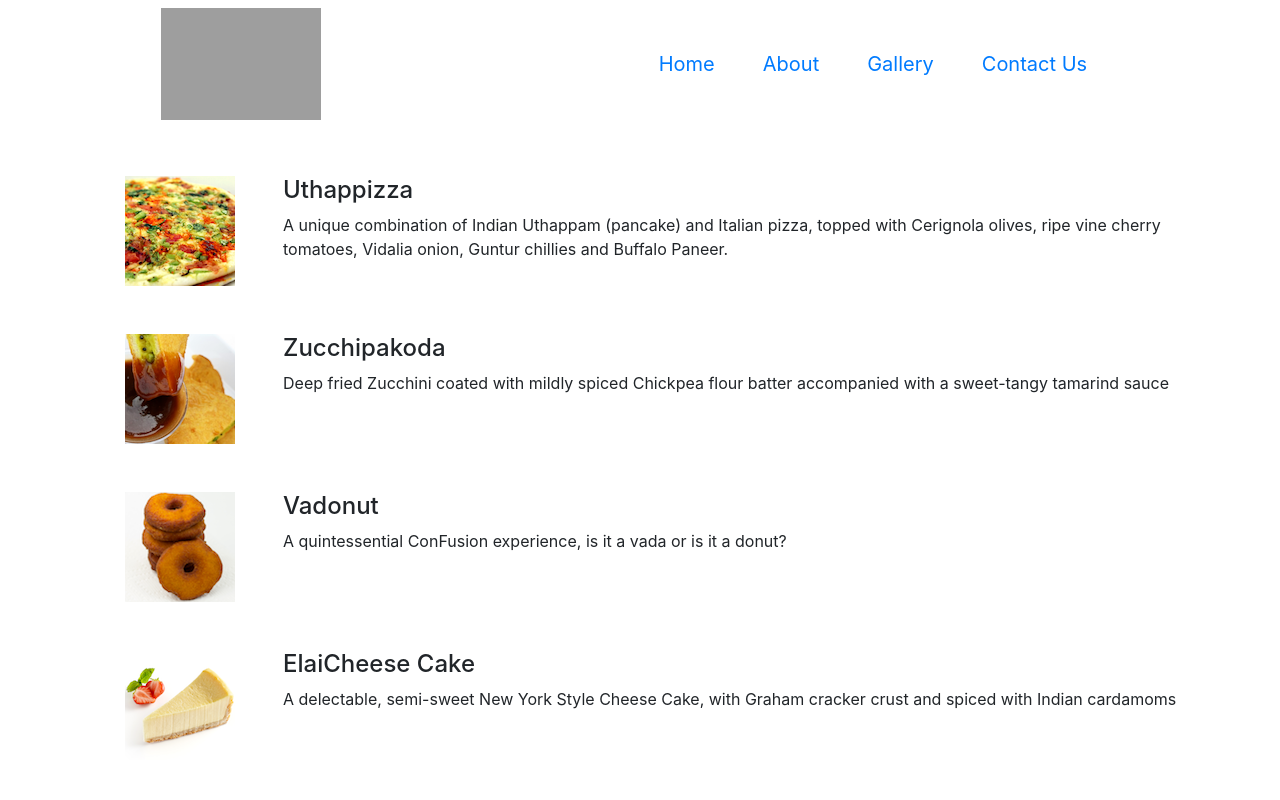
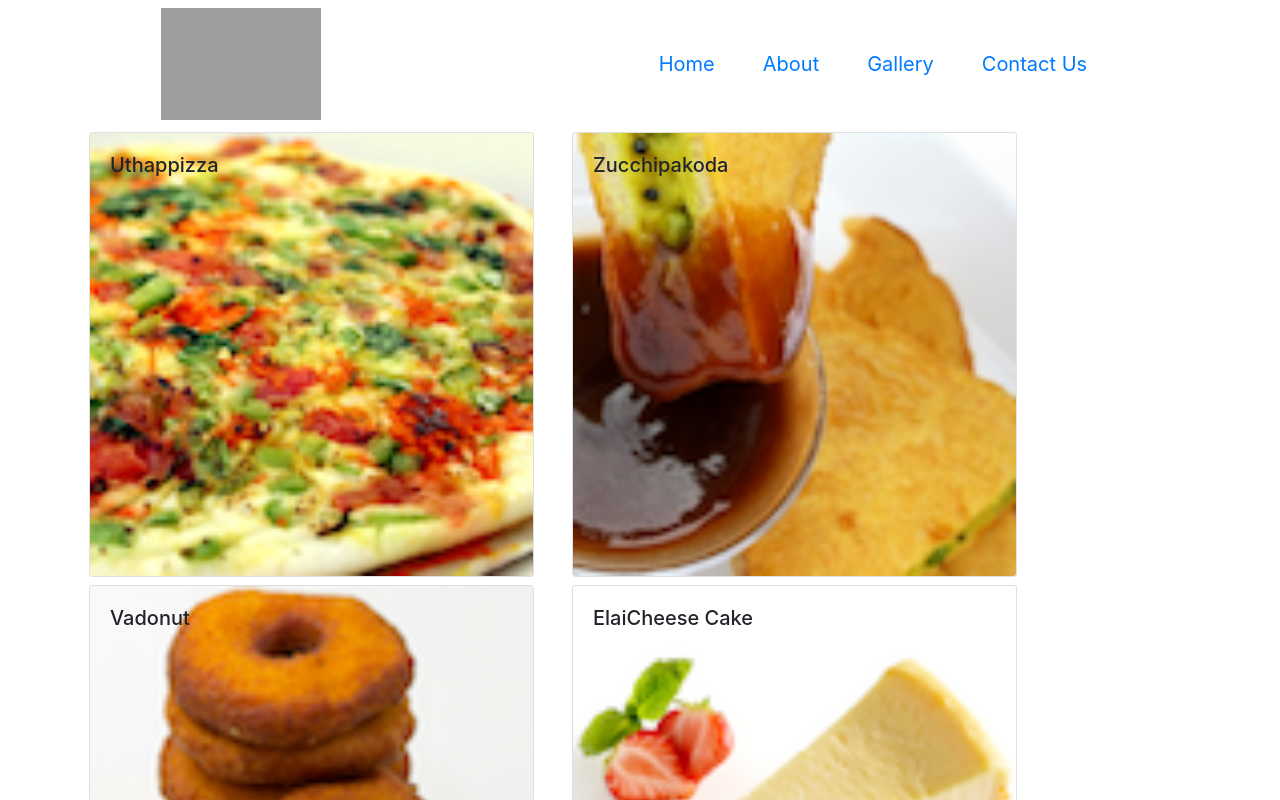
Before and after one commit to rama11996/ReactStudy, a React (Create React App) app: page / in a window 1280 px wide. Shown: the top 800 px of the page. Built offline with nearby package versions, Linux system fonts and the light colour scheme; grey boxes are pictures that could not be loaded.

Commit message:
Components Part 2

```diff
--- a/src/App.js
+++ b/src/App.js
@@ -3,14 +3,28 @@
 import { Navbar, NavbarBrand } from 'reactstrap';
 import Menu from './components/MenuComponent';
 import Header from './components/Header';
+import { DISHES } from './shared/dishes';
+import { Component } from 'react';
 
-function App() {
-  return (
-    <div >
-        <Header/>
-        <Menu/>
-    </div>
-  );
+class App extends Component {
+  constructor(props) {
+    super(props);
+    this.state = {
+      dishes: DISHES
+    };
+  }
+  render() {
+    return (
+      <div >
+          <Header/>
+          <Menu dishes={this.state.dishes} />
+
+      </div>
+    );
+  }
+
+
 }
 
+
 export default App;
--- a/src/components/MenuComponent.js
+++ b/src/components/MenuComponent.js
@@ -1,73 +1,60 @@
 import React, { Component } from 'react';
+import { Card, CardImg, CardImgOverlay, CardText, CardBody, CardTitle } from 'reactstrap';
 import { Media } from 'reactstrap';
 
 class Menu extends Component {
     constructor(props) {
         super(props);
         this.state = {
-            dishes: [
-                {
-                  id: 0,
-                  name:'Uthappizza',
-                  image: 'assets/images/uthappizza.png',
-                  category: 'mains',
-                  label:'Hot',
-                  price:'4.99',
-                  description:'A unique combination of Indian Uthappam (pancake) and Italian pizza, topped with Cerignola olives, ripe vine cherry tomatoes, Vidalia onion, Guntur chillies and Buffalo Paneer.'                        },
-               {
-                  id: 1,
-                  name:'Zucchipakoda',
-                  image: 'assets/images/zucchipakoda.png',
-                  category: 'appetizer',
-                  label:'',
-                  price:'1.99',
-                  description:'Deep fried Zucchini coated with mildly spiced Chickpea flour batter accompanied with a sweet-tangy tamarind sauce'                        },
-               {
-                  id: 2,
-                  name:'Vadonut',
-                  image: 'assets/images/vadonut.png',
-                  category: 'appetizer',
-                  label:'New',
-                  price:'1.99',
-                  description:'A quintessential ConFusion experience, is it a vada or is it a donut?'                        },
-               {
-                  id: 3,
-                  name:'ElaiCheese Cake',
-                  image: 'assets/images/elaicheesecake.png',
-                  category: 'dessert',
-                  label:'',
-                  price:'2.99',
-                  description:'A delectable, semi-sweet New York Style Cheese Cake, with Graham cracker crust and spiced with Indian cardamoms'                        }
-               ],
-        };
+         selectedDish : null
+        }
+    }
+    onDishSelect(dish) {
+        this.setState({ selectedDish: dish});
+    }
+
+    renderDish(dish) {
+        if (dish != null) {
+            return (
+                <Card>
+                    <CardImg top src={dish.image} alt={dish.Name} />
+                    <CardBody>
+                        <CardTitle>{dish.Title}</CardTitle>
+                        <CardText>{dish.description}</CardText>
+                    </CardBody>
+                </Card>
+            );
+        }
+        else {
+            <div></div>
+        }
     }
 
     render() {
-        const menu = this.state.dishes.map((dish) => {
+        const menu = this.props.dishes.map((dish) => {
             return(
-                <div key={dish.Id} className="home col-12 mt-5">
-                    <Media tag="li">
-                        <Media left middle>
-                            <Media object src={dish.image} alt={dish.name}/>
-                        </Media>
-                        <Media body className="ml-5">
-                            <Media heading>{dish.name} </Media>
-                            <p>{dish.description}</p>
-                        </Media>
-                    </Media>
-
+                <div  className="home col-12 col-md-5 m-1">
+                    <Card key={dish.Id} onClick= { () => this.onDishSelect(dish)} >
+                        <CardImg width="100%" src={dish.image} alt={dish.name} />
+                        <CardImgOverlay>
+                            <CardTitle> {dish.name}</CardTitle>
+                        </CardImgOverlay>
+                    </Card>
                 </div>
             );
         });
 
         return (
             <div className="container">
-                <div className="row">
-                    <Media list>
-                        {menu}
-                    </Media>
-                </div>
+            <div className="row">
+                {menu}
             </div>
+            <div className="row">
+              <div  className="col-12 col-md-5 m-1">
+                {this.renderDish(this.state.selectedDish)}
+              </div>
+            </div>
+        </div>
         );
     }
 }
--- /dev/null
+++ b/src/shared/dishes.js
@@ -0,0 +1,186 @@
+export const DISHES =
+    [
+        {
+        id: 0,
+        name:'Uthappizza',
+        image: 'assets/images/uthappizza.png',
+        category: 'mains',
+        label:'Hot',
+        price:'4.99',
+        description:'A unique combination of Indian Uthappam (pancake) and Italian pizza, topped with Cerignola olives, ripe vine cherry tomatoes, Vidalia onion, Guntur chillies and Buffalo Paneer.',
+        comments: [
+            {
+            id: 0,
+            rating: 5,
+            comment: "Imagine all the eatables, living in conFusion!",
+            author: "John Lemon",
+            date: "2012-10-16T17:57:28.556094Z"
+            },
+            {
+            id: 1,
+            rating: 4,
+            comment: "Sends anyone to heaven, I wish I could get my mother-in-law to eat it!",
+            author: "Paul McVites",
+            date: "2014-09-05T17:57:28.556094Z"
+            },
+            {
+            id: 2,
+            rating: 3,
+            comment: "Eat it, just eat it!",
+            author: "Michael Jaikishan",
+            date: "2015-02-13T17:57:28.556094Z"
+            },
+            {
+            id: 3,
+            rating: 4,
+            comment: "Ultimate, Reaching for the stars!",
+            author: "Ringo Starry",
+            date: "2013-12-02T17:57:28.556094Z"
+            },
+            {
+            id: 4,
+            rating: 2,
+            comment: "It's your birthday, we're gonna party!",
+            author: "25 Cent",
+            date: "2011-12-02T17:57:28.556094Z"
+            }
+        ]                        },
+        {
+        id: 1,
+        name:'Zucchipakoda',
+        image: 'assets/images/zucchipakoda.png',
+        category: 'appetizer',
+        label:'',
+        price:'1.99',
+        description:'Deep fried Zucchini coated with mildly spiced Chickpea flour batter accompanied with a sweet-tangy tamarind sauce',
+        comments: [
+            {
+            id: 0,
+            rating: 5,
+            comment: "Imagine all the eatables, living in conFusion!",
+            author: "John Lemon",
+            date: "2012-10-16T17:57:28.556094Z"
+            },
+            {
+            id: 1,
+            rating: 4,
+            comment: "Sends anyone to heaven, I wish I could get my mother-in-law to eat it!",
+            author: "Paul McVites",
+            date: "2014-09-05T17:57:28.556094Z"
+            },
+            {
+            id: 2,
+            rating: 3,
+            comment: "Eat it, just eat it!",
+            author: "Michael Jaikishan",
+            date: "2015-02-13T17:57:28.556094Z"
+            },
+            {
+            id: 3,
+            rating: 4,
+            comment: "Ultimate, Reaching for the stars!",
+            author: "Ringo Starry",
+            date: "2013-12-02T17:57:28.556094Z"
+            },
+            {
+            id: 4,
+            rating: 2,
+            comment: "It's your birthday, we're gonna party!",
+            author: "25 Cent",
+            date: "2011-12-02T17:57:28.556094Z"
+            }
+        ]
+        },
+        {
+        id: 2,
+        name:'Vadonut',
+        image: 'assets/images/vadonut.png',
+        category: 'appetizer',
+        label:'New',
+        price:'1.99',
+        description:'A quintessential ConFusion experience, is it a vada or is it a donut?',
+        comments: [
+            {
+            id: 0,
+            rating: 5,
+            comment: "Imagine all the eatables, living in conFusion!",
+            author: "John Lemon",
+            date: "2012-10-16T17:57:28.556094Z"
+            },
+            {
+            id: 1,
+            rating: 4,
+            comment: "Sends anyone to heaven, I wish I could get my mother-in-law to eat it!",
+            author: "Paul McVites",
+            date: "2014-09-05T17:57:28.556094Z"
+            },
+            {
+            id: 2,
+            rating: 3,
+            comment: "Eat it, just eat it!",
+            author: "Michael Jaikishan",
+            date: "2015-02-13T17:57:28.556094Z"
+            },
+            {
+            id: 3,
+            rating: 4,
+            comment: "Ultimate, Reaching for the stars!",
+            author: "Ringo Starry",
+            date: "2013-12-02T17:57:28.556094Z"
+            },
+            {
+            id: 4,
+            rating: 2,
+            comment: "It's your birthday, we're gonna party!",
+            author: "25 Cent",
+            date: "2011-12-02T17:57:28.556094Z"
+            }
+        ]
+        },
+        {
+        id: 3,
+        name:'ElaiCheese Cake',
+        image: 'assets/images/elaicheesecake.png',
+        category: 'dessert',
+        label:'',
+        price:'2.99',
+        description:'A delectable, semi-sweet New York Style Cheese Cake, with Graham cracker crust and spiced with Indian cardamoms',
+        comments: [
+            {
+            id: 0,
+            rating: 5,
+            comment: "Imagine all the eatables, living in conFusion!",
+            author: "John Lemon",
+            date: "2012-10-16T17:57:28.556094Z"
+            },
+            {
+            id: 1,
+            rating: 4,
+            comment: "Sends anyone to heaven, I wish I could get my mother-in-law to eat it!",
+            author: "Paul McVites",
+            date: "2014-09-05T17:57:28.556094Z"
+            },
+            {
+            id: 2,
+            rating: 3,
+            comment: "Eat it, just eat it!",
+            author: "Michael Jaikishan",
+            date: "2015-02-13T17:57:28.556094Z"
+            },
+            {
+            id: 3,
+            rating: 4,
+            comment: "Ultimate, Reaching for the stars!",
+            author: "Ringo Starry",
+            date: "2013-12-02T17:57:28.556094Z"
+            },
+            {
+            id: 4,
+            rating: 2,
+            comment: "It's your birthday, we're gonna party!",
+            author: "25 Cent",
+            date: "2011-12-02T17:57:28.556094Z"
+            }
+        ]
+        }
+    ];
```
